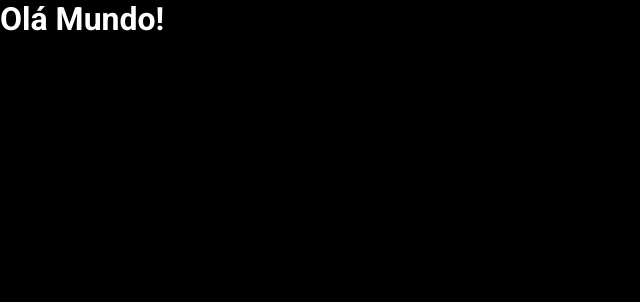
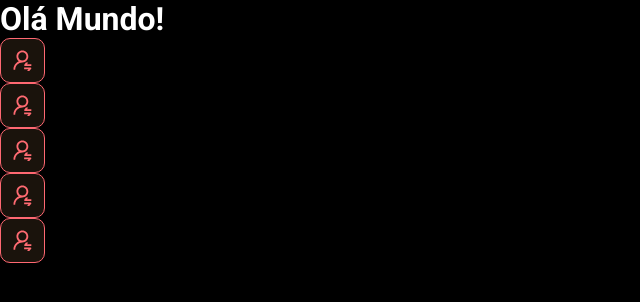
Before and after one commit to mdr933579381/dsmeta, a React (Vite) app in the folder frontend/: page / in a window 1280 px wide. Shown: the top 302 px of the page, without its empty margins (0-640 px from the left). Built offline with nearby package versions, Linux system fonts and the light colour scheme.

Commit message:
first component

```diff
--- a/frontend/src/App.tsx
+++ b/frontend/src/App.tsx
@@ -1,8 +1,16 @@
-function App() {
-  return (
-    <h1>Olá Mundo!</h1>
+import NotificationButton from './componentes/NotificationButton'
 
-  )
-}
+
+  function App() {
+    return (<>
+      <h1>Olá Mundo!</h1>
+      <NotificationButton />
+      <NotificationButton />
+      <NotificationButton />
+      <NotificationButton />
+      <NotificationButton />
+    </>
+    )
+  }
 
 export default App
--- /dev/null
+++ b/frontend/src/componentes/NotificationButton/index.tsx
@@ -0,0 +1,13 @@
+import icon from '../../asserts/img/notification-icon.svg'
+import './styles.css'
+
+function NotificationButton() {
+    return (
+        <div className="dsmeta-red-btn">
+            <img src={icon} alt="Notificar" />
+    </div>
+
+        )
+}
+
+export default NotificationButton
--- /dev/null
+++ b/frontend/src/componentes/NotificationButton/styles.css
@@ -0,0 +1,16 @@
+.dsmeta-red-btn {
+    height: 45px;
+    width: 45px;
+    background: rgba(285, 187, 114, 0.1);
+    border: 1px solid #ff6872;
+    border-radius: 10px;
+    display: flex;
+    align-items: center;
+    justify-content: center;
+    cursor: pointer;
+}
+
+.dsmeta-red-btn img {
+    width: 19px;
+
+}
```
Also changed, not shown: frontend/src/asserts/img/notification-icon.svg (added).
